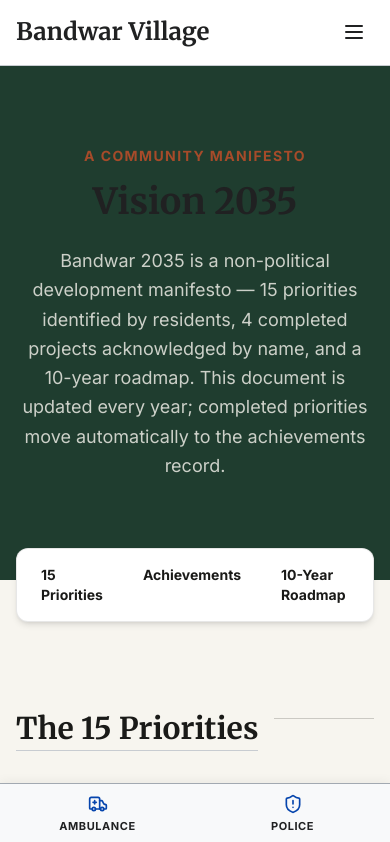
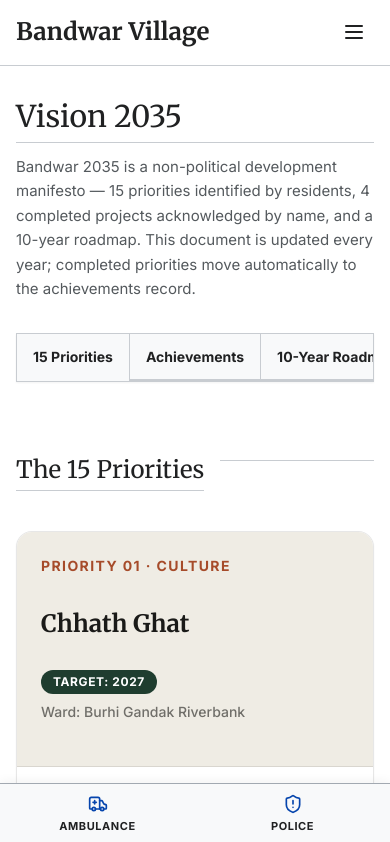
Before and after one commit to ravirajhere/Bandwar, a Next.js app: page /vision in a window 390 px wide. Shown: the top 842 px of the page. Built offline with nearby package versions, Linux system fonts and the light colour scheme.

Commit message:
Update page.tsx

```diff
--- a/src/app/vision/page.tsx
+++ b/src/app/vision/page.tsx
@@ -2,7 +2,7 @@ import { getVisionData } from "@/lib/data";
 import { PriorityCard } from "@/components/vision/PriorityCard";
 
 export const metadata = {
-  title: "Vision 2035 | Bandwar Archive",
+  title: "Vision 2035 | Bandwar Portal",
   description: "A non-political development manifesto for Bandwar village — 15 priorities, achievements, and a 10-year roadmap.",
 };
 
@@ -10,36 +10,38 @@ export default function VisionPage() {
   const vision = getVisionData();
 
   return (
-    <div className="bg-[#f7f5ef] min-h-screen pb-20">
+    <div className="bg-wiki-bg min-h-screen py-8">
+      <div className="max-w-[1400px] mx-auto px-4 md:px-6">
 
-      {/* Hero Section */}
-      <section className="bg-[#1f3d2f] text-[#f7f5ef] py-20 px-4">
-        <div className="max-w-4xl mx-auto text-center">
-          <span className="text-[#a64b2a] font-bold tracking-widest uppercase text-sm mb-4 block">
-            A Community Manifesto
-          </span>
-          <h1 className="font-serif text-4xl md:text-6xl font-bold mb-6">
+        {/* Page Header (Wikipedia Style) */}
+        <div className="mb-8">
+          <h1 className="font-serif text-3xl md:text-4xl text-wiki-text mb-2">
             Vision 2035
           </h1>
-          <p className="text-lg md:text-xl text-[#f7f5ef]/80 leading-relaxed max-w-3xl mx-auto">
+          <div className="w-full border-b border-wiki-border-light mb-3"></div>
+          <p className="text-[15px] text-wiki-text-muted leading-relaxed max-w-4xl">
             {vision.intro}
           </p>
         </div>
-      </section>
 
-      <div className="max-w-5xl mx-auto px-4 -mt-8">
-        {/* Sticky Navigation */}
-        <nav className="sticky top-16 z-40 bg-white border border-[#1a1a18]/10 rounded-xl shadow-md p-2 flex justify-center gap-2 mb-12">
-          <a href="#priorities" className="px-4 py-2 text-sm font-bold text-[#1a1a18] hover:bg-[#efece4] rounded-lg transition-colors">15 Priorities</a>
-          <a href="#achievements" className="px-4 py-2 text-sm font-bold text-[#1a1a18] hover:bg-[#efece4] rounded-lg transition-colors">Achievements</a>
-          <a href="#roadmap" className="px-4 py-2 text-sm font-bold text-[#1a1a18] hover:bg-[#efece4] rounded-lg transition-colors">10-Year Roadmap</a>
+        {/* Sticky Navigation (Wikipedia TOC Style) */}
+        <nav className="sticky top-16 z-40 bg-wiki-bg-alt border border-wiki-border-light mb-8 flex overflow-x-auto shadow-sm">
+          <a href="#priorities" className="px-4 py-3 text-[14px] font-bold text-wiki-text border-b-2 border-transparent hover:border-wiki-link hover:text-wiki-link whitespace-nowrap transition-colors">
+            15 Priorities
+          </a>
+          <a href="#achievements" className="px-4 py-3 text-[14px] font-bold text-wiki-text border-b-2 border-transparent hover:border-wiki-link hover:text-wiki-link whitespace-nowrap transition-colors border-l border-wiki-border-light">
+            Achievements
+          </a>
+          <a href="#roadmap" className="px-4 py-3 text-[14px] font-bold text-wiki-text border-b-2 border-transparent hover:border-wiki-link hover:text-wiki-link whitespace-nowrap transition-colors border-l border-wiki-border-light">
+            10-Year Roadmap
+          </a>
         </nav>
 
         {/* 1. Priorities Section */}
         <section id="priorities" className="scroll-mt-32">
-          <div className="flex items-center gap-4 mb-8">
-            <h2 className="font-serif text-3xl font-bold text-[#1a1a18]">The 15 Priorities</h2>
-            <div className="h-px bg-[#1a1a18]/20 flex-grow"></div>
+          <div className="flex items-center gap-4 mb-6">
+            <h2 className="font-serif text-2xl text-wiki-text">The 15 Priorities</h2>
+            <div className="h-px bg-wiki-border-light flex-grow"></div>
           </div>
 
           {vision.priorities.map((priority) => (
@@ -48,22 +50,21 @@ export default function VisionPage() {
         </section>
 
         {/* 2. Achievements Section */}
-        <section id="achievements" className="scroll-mt-32 mt-20">
-          <div className="flex items-center gap-4 mb-8">
-            <h2 className="font-serif text-3xl font-bold text-[#1a1a18]">Completed Achievements</h2>
-            <div className="h-px bg-[#1a1a18]/20 flex-grow"></div>
+        <section id="achievements" className="scroll-mt-32 mt-16">
+          <div className="flex items-center gap-4 mb-6">
+            <h2 className="font-serif text-2xl text-wiki-text">Completed Achievements</h2>
+            <div className="h-px bg-wiki-border-light flex-grow"></div>
           </div>
-          <div className="grid grid-cols-1 md:grid-cols-2 gap-6">
-            {/* 👇 Yahan 'ach: any' add kar diya hai */}
+          <div className="grid grid-cols-1 md:grid-cols-2 gap-4">
             {vision.achievements.map((ach: any) => (
-              <div key={ach.id} className="bg-white p-6 rounded-2xl border border-[#1a1a18]/10 shadow-sm flex flex-col h-full">
-                <div className="text-4xl mb-4">{ach.icon}</div>
-                <h3 className="font-serif text-xl font-bold text-[#1a1a18] mb-2">{ach.title}</h3>
-                <p className="text-sm text-[#1a1a18]/70 mb-4 flex-grow">{ach.description}</p>
-                <div className="border-t border-[#1a1a18]/10 pt-4 mt-auto">
-                  <p className="text-sm"><strong>By:</strong> {ach.by}</p>
-                  <p className="text-sm"><strong>Date:</strong> {ach.date}</p>
-                  <p className="text-sm"><strong>Cost:</strong> {ach.cost}</p>
+              <div key={ach.id} className="bg-wiki-bg-alt border border-wiki-border-light p-4 flex flex-col h-full">
+                <div className="text-3xl mb-2">{ach.icon}</div>
+                <h3 className="font-bold text-wiki-text text-[16px] mb-2">{ach.title}</h3>
+                <p className="text-[14px] text-wiki-text-muted mb-4 flex-grow leading-relaxed">{ach.description}</p>
+                <div className="border-t border-wiki-border-light pt-3 mt-auto text-[13px] text-wiki-text">
+                  <p className="mb-1"><strong className="text-wiki-text-muted">By:</strong> {ach.by}</p>
+                  <p className="mb-1"><strong className="text-wiki-text-muted">Date:</strong> {ach.date}</p>
+                  <p><strong className="text-wiki-text-muted">Cost:</strong> {ach.cost}</p>
                 </div>
               </div>
             ))}
@@ -71,35 +72,33 @@ export default function VisionPage() {
         </section>
 
         {/* 3. Roadmap Section */}
-        <section id="roadmap" className="scroll-mt-32 mt-20">
-          <div className="flex items-center gap-4 mb-8">
-            <h2 className="font-serif text-3xl font-bold text-[#1a1a18]">10-Year Roadmap</h2>
-            <div className="h-px bg-[#1a1a18]/20 flex-grow"></div>
+        <section id="roadmap" className="scroll-mt-32 mt-16">
+          <div className="flex items-center gap-4 mb-6">
+            <h2 className="font-serif text-2xl text-wiki-text">10-Year Roadmap</h2>
+            <div className="h-px bg-wiki-border-light flex-grow"></div>
           </div>
 
-          <div className="space-y-8">
-            {/* 👇 Yahan 'phase: any' add kar diya hai */}
+          <div className="space-y-6">
             {vision.roadmap.map((phase: any) => (
-              <div key={phase.phase} className="bg-white border border-[#1a1a18]/10 rounded-2xl p-6 md:p-8 shadow-sm">
-                <div className="flex flex-col md:flex-row md:items-center justify-between mb-6 pb-4 border-b border-[#1a1a18]/10 gap-4">
+              <div key={phase.phase} className="border border-wiki-border-light bg-wiki-bg">
+                <div className="bg-[#eaecf0] border-b border-wiki-border-light p-3 sm:p-4 flex flex-col md:flex-row md:items-center justify-between gap-2">
                   <div>
-                    <span className="text-[#a64b2a] font-bold text-sm tracking-widest uppercase block mb-1">
+                    <span className="text-wiki-text-muted font-bold text-[11px] tracking-wider uppercase block mb-1">
                       Phase {phase.phase} · {phase.label}
                     </span>
-                    <h3 className="font-serif text-2xl font-bold text-[#1a1a18]">{phase.title}</h3>
+                    <h3 className="font-bold text-wiki-text text-lg m-0">{phase.title}</h3>
                   </div>
-                  <p className="text-sm text-[#1a1a18]/60 bg-[#efece4] px-4 py-2 rounded-lg max-w-xs md:text-right">
+                  <p className="text-[13px] text-wiki-text-muted bg-wiki-bg border border-wiki-border-light px-3 py-1.5 max-w-xs">
                     <strong>Focus:</strong> {phase.focus}
                   </p>
                 </div>
-                <div className="grid grid-cols-1 md:grid-cols-2 gap-4">
-                  {/* 👇 Yahan 'item: any, idx: number' add kar diya hai (Yahi tera main error tha) */}
+                <div className="p-4 sm:p-6 grid grid-cols-1 md:grid-cols-2 gap-6">
                   {phase.items.map((item: any, idx: number) => (
                     <div key={idx} className="flex gap-3">
-                      <span className="text-2xl">{item.icon}</span>
+                      <span className="text-2xl mt-0.5">{item.icon}</span>
                       <div>
-                        <h4 className="font-bold text-[#1a1a18]">{item.title}</h4>
-                        <p className="text-sm text-[#1a1a18]/70">{item.description}</p>
+                        <h4 className="font-bold text-wiki-text text-[15px]">{item.title}</h4>
+                        <p className="text-[14px] text-wiki-text-muted leading-relaxed mt-1">{item.description}</p>
                       </div>
                     </div>
                   ))}
```
